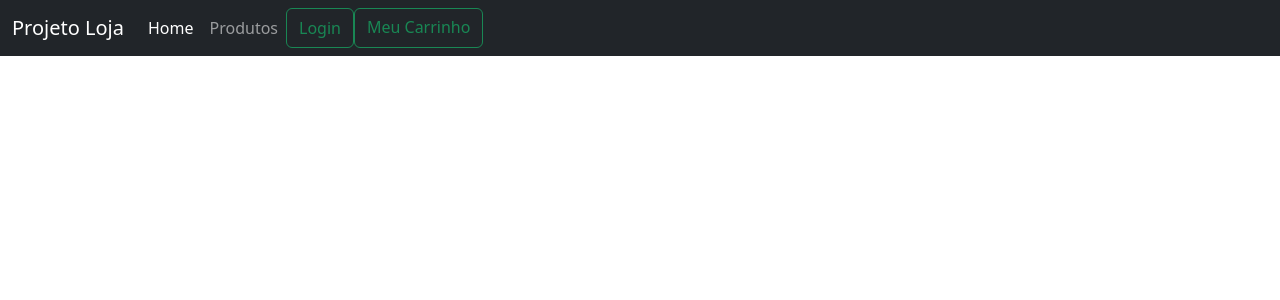
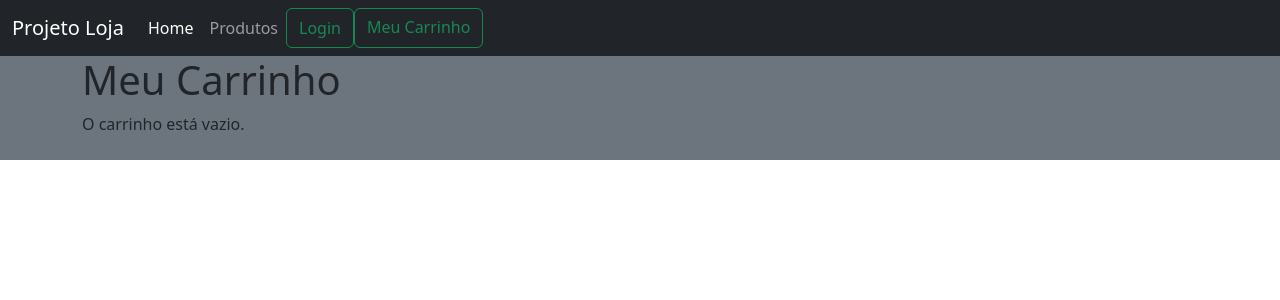
Before and after one commit to vitor-chaves1/projeto-frontend, a React (Create React App) app: page /carrinho in a window 1280 px wide. Shown: the top 300 px of the page. Built offline with nearby package versions, Linux system fonts and the light colour scheme.

Commit message:
pagina carrinho #5 e botao adicionar ao carrinho #6

```diff
--- a/src/App.js
+++ b/src/App.js
@@ -1,12 +1,19 @@
-import React from 'react'
+import React, {useState} from 'react'
 import NavBar from './NavBar'
 import Home from './Home'
 import Loja from './Loja'
 import Produto from './Produto'
+import Carrinho from './Carrinho'
 import { Route, Routes } from "react-router"
 import { BrowserRouter } from 'react-router-dom'
 
 const App = () => {
+
+  function adicionar(product) {
+    setCartItems([...cartItems, product]);
+    console.log(product)
+  }
+  const [cartItems, setCartItems] = useState([]);
   return (
     <>
       <BrowserRouter>
@@ -14,7 +21,8 @@ const App = () => {
         <Routes>
           <Route path='/' exact Component={Home} />
           <Route path='/loja' exact Component={Loja} />
-          <Route path='/produto/:id' exact Component={Produto} />
+          <Route path='/produto/:id' exact Component={() => <Produto adicionar={adicionar}/>}  />
+          <Route path='/carrinho' exact Component={() => <Carrinho cartItems={cartItems}/>} />
         </Routes>
       </BrowserRouter>
     </>
--- /dev/null
+++ b/src/Carrinho.jsx
@@ -0,0 +1,38 @@
+import React from 'react'
+
+const Carrinho = ({ cartItems }) => {
+    const precoTotal = cartItems.reduce((total, item) => total + item.preco, 0);
+    return (
+        <div className="container-fluid bg-secondary pb-2">
+            <div className='container'>
+                <h1>Meu Carrinho</h1>
+                {cartItems.length === 0 ? (
+                    <p>O carrinho está vazio.</p>
+                ) : (
+                    <>
+                        <ul className="list-group">
+                            {cartItems.map((produto) => (
+                                <li className="list-group-item d-flex justify-content-between align-items-center" key={produto.id}>
+                                    <div className="d-flex align-items-center">
+                                        <img src={produto.imagem} alt={produto.nome} className="img-thumbnail mr-3 imagemCarrinho" />
+                                        <div>
+                                            <h5>{produto.nome}</h5>
+                                            <p>Preço: R$ {produto.preco}</p>
+                                        </div>
+                                    </div>
+                                    <button className="btn btn-danger">Remover</button>
+                                </li>
+                            ))}
+                        </ul>
+                        <div className="mt-3">
+                            <h4>Preço Total: R$ {precoTotal}</h4>
+                            <button className="btn btn-success">Finalizar Compra</button>
+                        </div>
+                    </>
+                )}
+            </div>
+        </div>
+    )
+}
+
+export default Carrinho
--- a/src/Produto.jsx
+++ b/src/Produto.jsx
@@ -1,10 +1,10 @@
-import React from "react";
+import React, {useState} from "react";
 import produtos from './produtos.json';
 import { useParams } from "react-router-dom";
 
-const Produto = () => {
+const Produto = ({adicionar}) => {
     const { id } = useParams();
-    let p = produtos[id - 1]
+    let p = produtos[id - 1];
     return (
         <>
             <div className="container-fluid bg-secondary containerProduto">
@@ -22,7 +22,7 @@ const Produto = () => {
                             <div className="small mb-1 mt-5">Quantidade</div>
                             <div className="d-grid gap-2">
                                 <input className="form-control text-center mb-1" id="quantidadeProduto" type="num" defaultValue="1" />
-                                <button className="btn btn-success flex-shrink-0" type="button">Adicionar ao Carrinho</button>
+                                <button className="btn btn-success flex-shrink-0" type="button" onClick={() => adicionar(p)}>Adicionar ao Carrinho</button>
                             </div>
                         </div>
                     </div>
--- a/src/index.css
+++ b/src/index.css
@@ -17,3 +17,7 @@
 .containerProduto{
     height: 94vh;
 }
+
+.imagemCarrinho{
+    max-width: 100px;
+}
```
